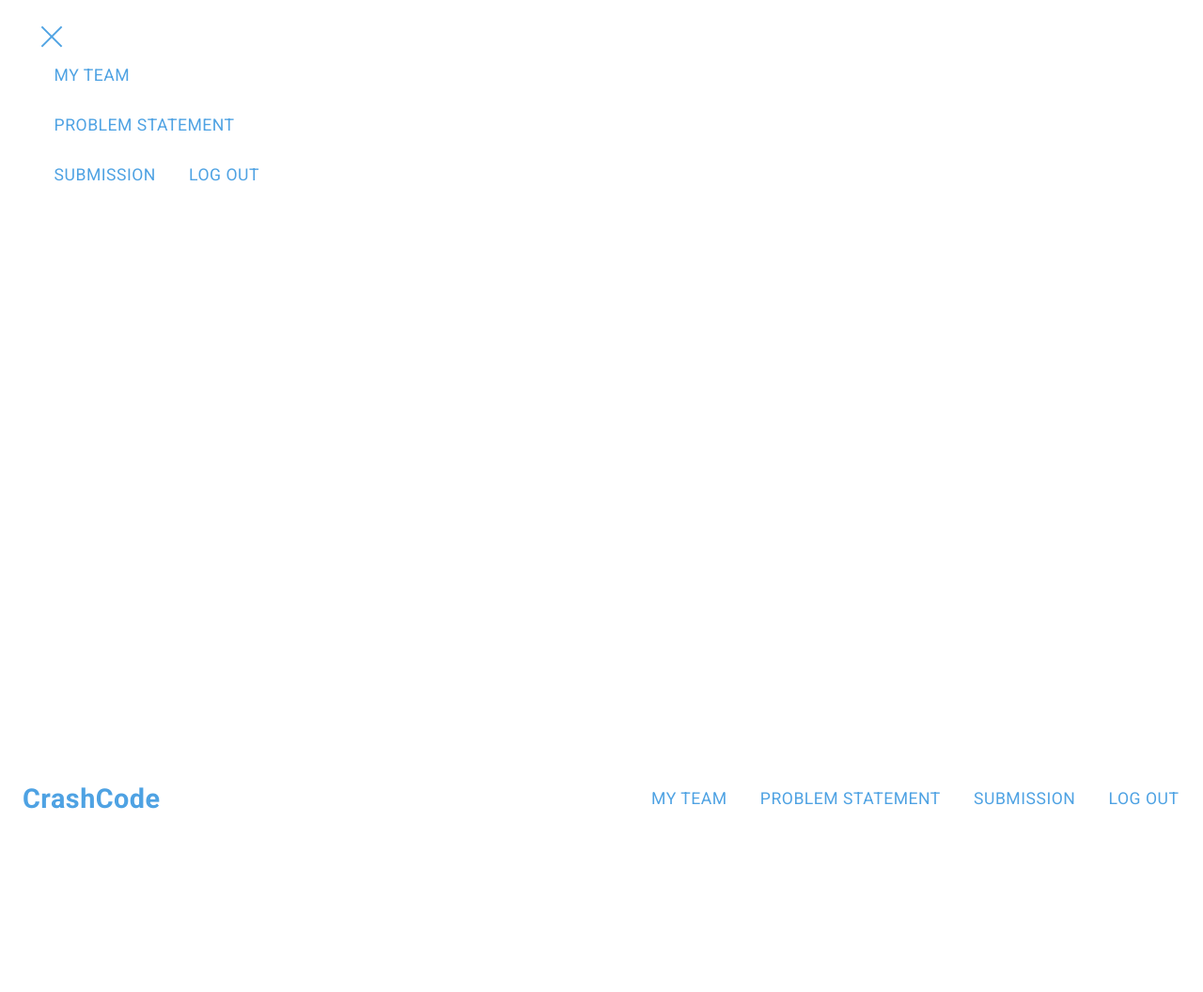
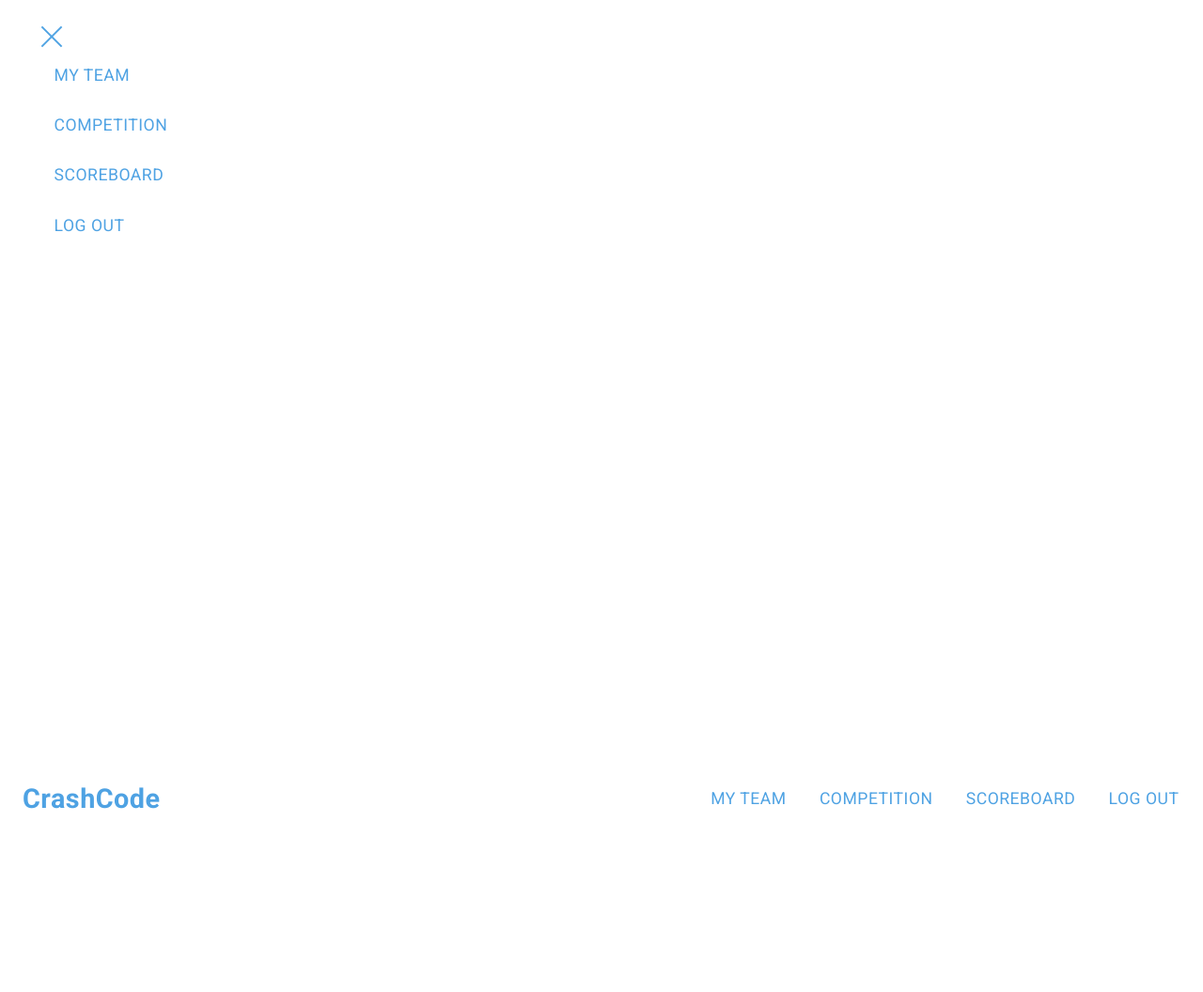
Before and after one commit to asifrasheed6/CodingCompetitions, a PHP site: page /competition/home/ in a window 1280 px wide. Shown: the top 1056 px of the page at 94% size. Run offline with PHP 8.4, Linux system fonts and the light colour scheme; a user stored in the database is signed in; data comes from the database, SQL or seed files in the repository; data that the repository does not hold is empty; some libraries are stand-ins or nearby versions.

Commit message:
Addming HomePage Front End

```diff
--- a/home/index.php
+++ b/home/index.php
@@ -63,7 +63,7 @@ body{font-family: Roboto;}blockquote{border-color: #4ea2e3;}.display-1{font-fami
             <ul class="navbar-nav nav-dropdown nav-right" data-app-modern-menu="true"><li class="nav-item">
                     <a class="nav-link link text-primary display-7" href="#">
                         MY TEAM</a>
-                </li><li class="nav-item"><a class="nav-link link text-primary display-7" href="#">PROBLEM STATEMENT</a></li><li class="nav-item"><a class="nav-link link text-primary display-7" href="#">SUBMISSION</a></li>
+                </li><li class="nav-item"><a class="nav-link link text-primary display-7" href="#">COMPETITION</a></li><li class="nav-item"><a class="nav-link link text-primary display-7" href="#">SCOREBOARD</a></li>
                 <li class="nav-item">
                     <a class="nav-link link text-primary display-7" href="logout.php">
                         LOG OUT</a>
@@ -87,7 +87,7 @@ body{font-family: Roboto;}blockquote{border-color: #4ea2e3;}.display-1{font-fami
             <ul class="navbar-nav nav-dropdown nav-right" data-app-modern-menu="true"><li class="nav-item">
                     <a class="nav-link link text-primary display-7" href="#">
                         MY TEAM</a>
-                </li><li class="nav-item"><a class="nav-link link text-primary display-7" href="#">PROBLEM STATEMENT</a></li><li class="nav-item"><a class="nav-link link text-primary display-7" href="#">SUBMISSION</a></li>
+                </li><li class="nav-item"><a class="nav-link link text-primary display-7" href="#">COMPETITION</a></li><li class="nav-item"><a class="nav-link link text-primary display-7" href="#">SCOREBOARD</a></li>
                 <li class="nav-item">
                     <a class="nav-link link text-primary display-7" href="logout.php">
                         LOG OUT</a>
--- a/home/logout.php
+++ b/home/logout.php
@@ -4,6 +4,6 @@
     if(isset($_SESSION['loggedin'])){
         session_unset();
         session_destroy();
-        header('location: ../index.php');
+        header('location: ../');
     }
 ?>
```
